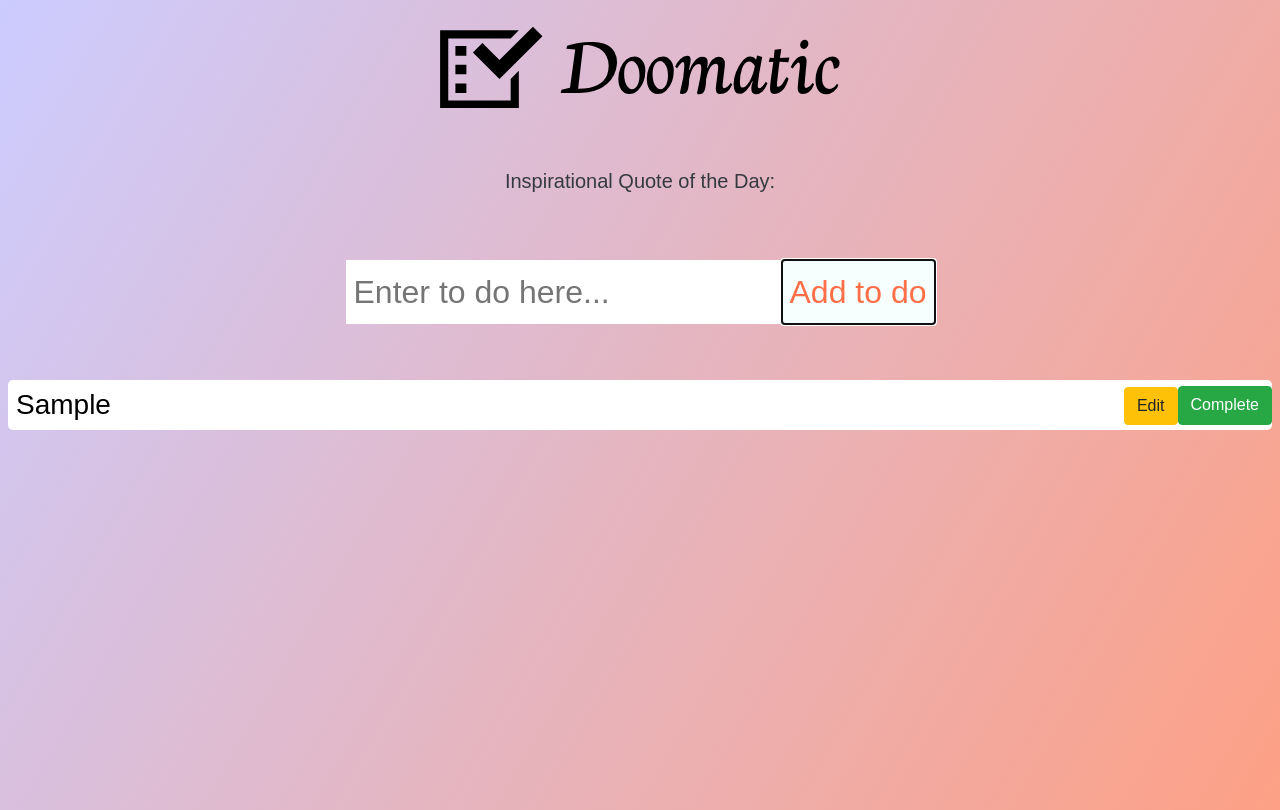
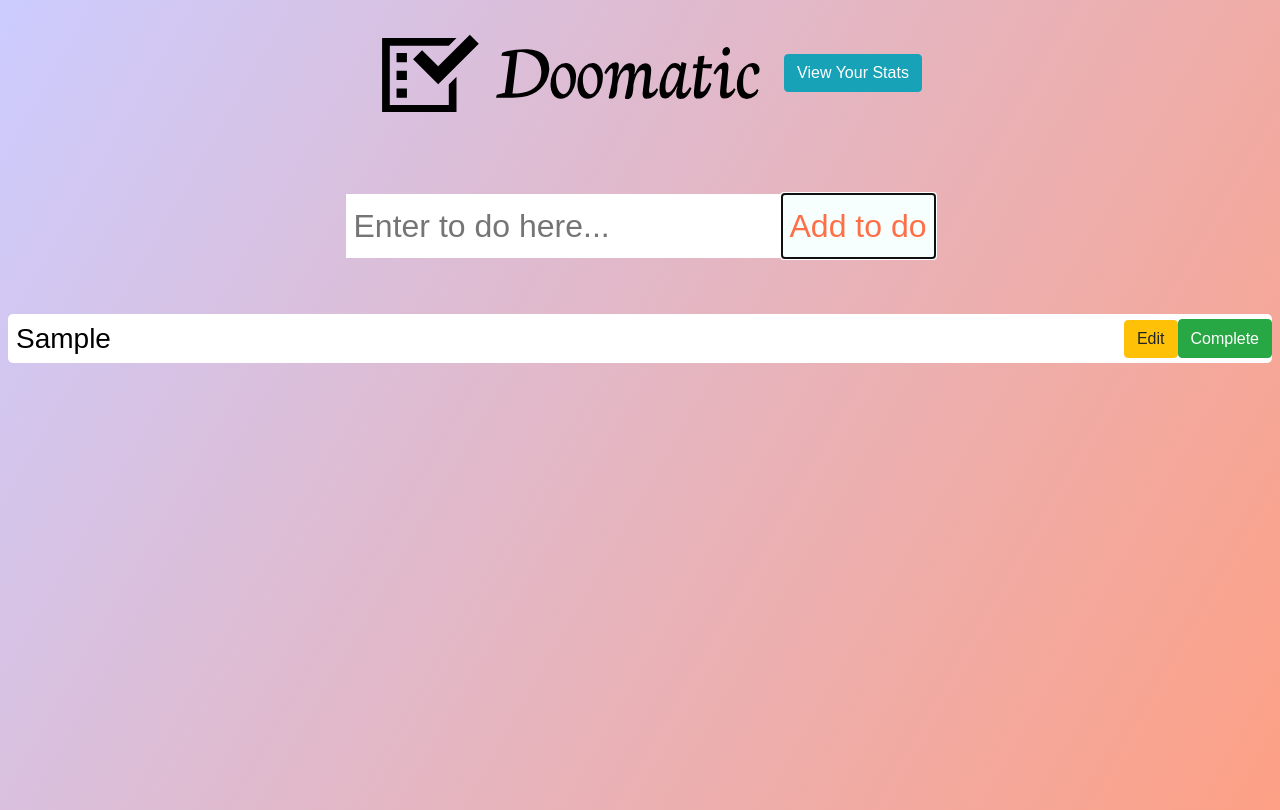
Before and after one commit to LucasFaustman/doomatic, a React (Create React App) app: page / in a window 1280 px wide. Both pictures are taken after typing "Sample" into the empty fields and a click on the button "Add to do". Built offline with nearby package versions, Linux system fonts and the light colour scheme; no server answers.

Commit message:
Added react router dom and a new page for to do stats

```diff
--- a/package.json
+++ b/package.json
@@ -8,6 +8,7 @@
     "@testing-library/user-event": "^13.5.0",
     "react": "^18.2.0",
     "react-dom": "^18.2.0",
+    "react-router-dom": "^6.4.2",
     "react-scripts": "5.0.1",
     "web-vitals": "^2.1.4"
   },
--- a/src/App.css
+++ b/src/App.css
@@ -77,7 +77,3 @@ header {
   justify-content: center;
   margin: 10px;
 }
-.logo-header {
-  width: 400px;
-  margin-top: 10px;
-}
--- a/src/App.js
+++ b/src/App.js
@@ -1,62 +1,20 @@
 import './App.css';
-import Header from './components/Header';
-import Todo from './components/Todo';
-import AddToDo from './components/AddToDo';
-import InspirationalQuote from './components/InspirationalQuote';
-import { useState, useEffect } from 'react';
+import Stats from './pages/Stats';
+import Home from './pages/Home'
+import {BrowserRouter, Route, Routes} from "react-router-dom"
 
 function App() {
-  const [error, setError] = useState(false)
-  const [toDos, setToDos] = useState(() => {
-
-    const savedTodos = localStorage.getItem("toDos");
-    if (savedTodos) {
-      return JSON.parse(savedTodos);
-    } else {
-      return [];
-    }
-  })
-
-  function addToDo(todo) {
-
-    if (!todo.toDo.length) {
-      setError(true)
-    } else {
-    setError(false)
-    const id = Math.ceil(Math.random()*100000)
-
-    const newTodo = {id, ...todo}
-
-    setToDos([...toDos, newTodo])
-    }
-  }
-
-  function handleCompleteClick(id) {
-
-    const newArrayOfToDos = toDos.filter(element => element.id !== id)
-
-    setToDos(newArrayOfToDos)
-
-  }
-
-  useEffect(() => {
-    localStorage.setItem("toDos", JSON.stringify(toDos));
-
-  }, [toDos]);
-
-  function handleEditClick(id, changedToDo) {
-     const newArrayOfToDos = toDos.map(element => element.id === id ? {...element, toDo: changedToDo} : element)
-     setToDos(newArrayOfToDos)
-  }
 
 
   return (
-    <div className="App">
-      <Header />
-      <InspirationalQuote />
-      <AddToDo onAdd={addToDo}/>
-      {error && <p className='error'>Please enter your task</p>}
-      {toDos.length ? <Todo toDos={toDos} handleCompleteClick={handleCompleteClick} handleEditClick={handleEditClick} /> : <h3 className='d-flex justify-content-center text-dark'>Your tasks are all done!</h3>}
+
+  <div className="App">
+    <BrowserRouter>
+    <Routes>
+      <Route path='/stats' element={<Stats />} />
+      <Route path='/' element={<Home />} />
+    </Routes>
+    </BrowserRouter>
     </div>
   );
 }
--- a/src/components/Header.js
+++ b/src/components/Header.js
@@ -1,9 +1,16 @@
 import logo from '../images/vector/default-monochrome-black.svg'
 
 export default function Header() {
+    const imgStyle = {
+        width: "30%"
+      };
+      const buttonStyle = {
+          height: "10%"
+      }
     return (
-        <header>
-            <img className='logo-header m-3 mb-5' src={logo} alt='doomatic logo' />
+        <header className='d-flex align-items-center justify-content-center'>
+            <img className='img-responsive m-4' style={imgStyle} src={logo} alt='doomatic logo' />
+            <a href="/stats" class="btn btn-info" style={buttonStyle} role="button">View Your Stats</a>
         </header>
     )
 }
--- a/src/components/InspirationalQuote.js
+++ b/src/components/InspirationalQuote.js
@@ -9,12 +9,11 @@ export default function InspirationalQuote() {
 useEffect(() => {
     fetch("https://quotes.rest/qod?language=en")
     .then(response => response.json())
-        // 4. Setting *dogImage* to the image url that we received from the response above
     .then(data => setQuote(`"${data.contents.quotes[0].quote}"  -${data.contents.quotes[0].author}`))
   },[])
     return (
         <div className="d-flex justify-content-center">
-            <p className="lead text-dark"><strong>Inspirational Quote of the Day: </strong>{quote}</p>
+            {quote && <p className="lead text-dark text-center p-3"><strong>Inspirational Quote of the Day: </strong>{quote}</p>}
         </div>
     )
 }
--- a/src/components/Todo.js
+++ b/src/components/Todo.js
@@ -6,7 +6,7 @@ export default function Todo({ toDos, handleCompleteClick, handleEditClick }) {
     const ToDoItem = toDos.map(item => {
        return <section className="todo" key={item.id}>
                 <h3 className='p-1 m-1'>{item.toDo}</h3>
-                <div className='d-flex p-0'>
+                <div className='d-flex justify-content-xl-around'>
                     <EditToDo toDoItem={item.toDo} id={item.id} handleEditClick={handleEditClick}  />
                     <button onClick={() => handleCompleteClick(item.id)} className="btn btn-success">Complete</button>
                 </div>
--- /dev/null
+++ b/src/pages/Home.js
@@ -0,0 +1,62 @@
+import '../App.css';
+import Header from '../components/Header';
+import Todo from '../components/Todo';
+import AddToDo from '../components/AddToDo';
+import InspirationalQuote from '../components/InspirationalQuote';
+import { useState, useEffect } from 'react';
+
+export default function Home() {
+    const [error, setError] = useState(false)
+    const [toDos, setToDos] = useState(() => {
+
+      const savedTodos = localStorage.getItem("toDos");
+      if (savedTodos) {
+        return JSON.parse(savedTodos);
+      } else {
+        return [];
+      }
+    })
+
+    function addToDo(todo) {
+
+      if (!todo.toDo.length) {
+        setError(true)
+      } else {
+      setError(false)
+      const id = Math.ceil(Math.random()*100000)
+
+      const newTodo = {id, ...todo}
+
+      setToDos([...toDos, newTodo])
+      }
+    }
+
+    function handleCompleteClick(id) {
+
+      const newArrayOfToDos = toDos.filter(element => element.id !== id)
+
+      setToDos(newArrayOfToDos)
+
+    }
+
+    useEffect(() => {
+      localStorage.setItem("toDos", JSON.stringify(toDos));
+
+    }, [toDos]);
+
+    function handleEditClick(id, changedToDo) {
+       const newArrayOfToDos = toDos.map(element => element.id === id ? {...element, toDo: changedToDo} : element)
+       setToDos(newArrayOfToDos)
+    }
+
+
+    return (
+      <div className="App">
+        <Header />
+        <InspirationalQuote />
+        <AddToDo onAdd={addToDo}/>
+        {error && <p className='error'>Please enter your task</p>}
+        {toDos.length ? <Todo toDos={toDos} handleCompleteClick={handleCompleteClick} handleEditClick={handleEditClick} /> : <h3 className='d-flex justify-content-center text-dark'>Your tasks are all done!</h3>}
+      </div>
+    );
+}
--- /dev/null
+++ b/src/pages/Stats.js
@@ -0,0 +1,5 @@
+export default function Stats() {
+    return (
+        <h3>Hello</h3>
+    )
+}
```
Also changed, not shown: 1 other file (tests, documents, lock files or other folders).
